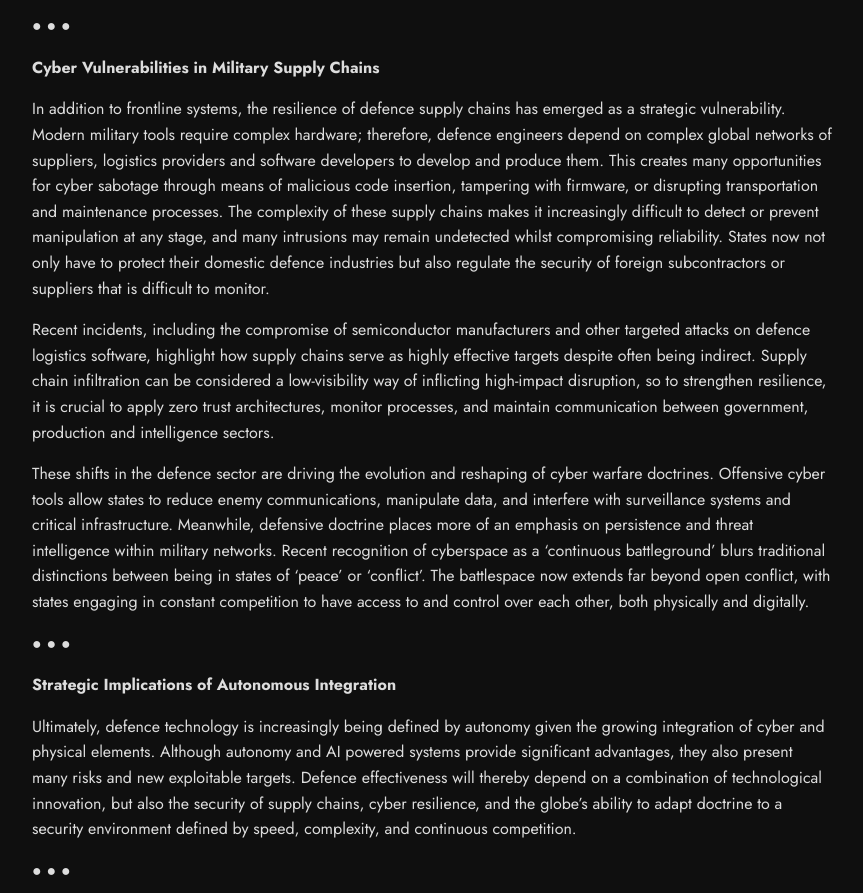
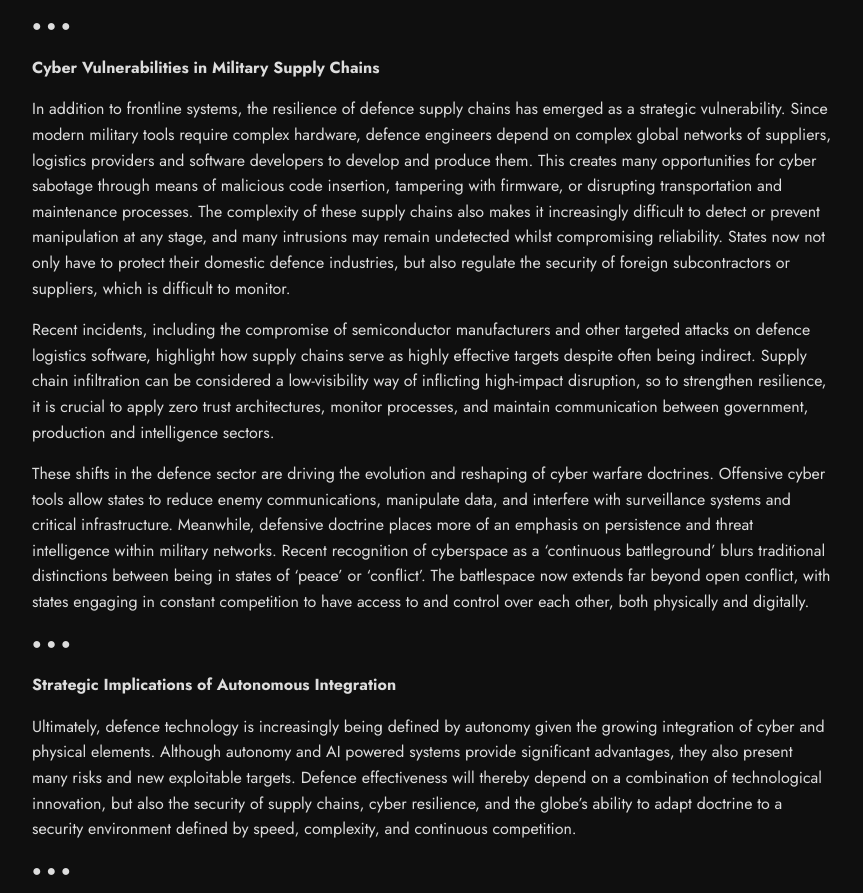
Before and after one commit to cdlayer8/articleone, a plain HTML site: page index.html in a window 1280 px wide. Shown: the part 1519-2412 px from the top of the page, without its empty margins (8-871 px from the left). Drawn offline with Linux system fonts and the light colour scheme.

Commit message:
edit grammar of one paragraph

```diff
--- a/index.html
+++ b/index.html
@@ -315,7 +315,7 @@
     <p>However, by integrating autonomy into combat and defence systems, both the frequency and potential impact of cyberattacks increase exponentially. Autonomous systems depend on software security, reliability and integrity, all of which can be targeted by adversaries often remotely. If a drone or an AI-enabled command system is compromised, there is a possibility that this could allow threat actors to redirect these technologies and derail strategic procedures or cause catastrophic destruction if escalated. With the expansion and integration of military defence tools, it is paramount that secure command-and-control links are prioritised.</p>
     <p>●   ●   ●</p>
       <p><strong>Cyber Vulnerabilities in Military Supply Chains</strong></p>
-    <p>In addition to frontline systems, the resilience of defence supply chains has emerged as a strategic vulnerability. Modern military tools require complex hardware; therefore, defence engineers depend on complex global networks of suppliers, logistics providers and software developers to develop and produce them. This creates many opportunities for cyber sabotage through means of malicious code insertion, tampering with firmware, or disrupting transportation and maintenance processes. The complexity of these supply chains makes it increasingly difficult to detect or prevent manipulation at any stage, and many intrusions may remain undetected whilst compromising reliability. States now not only have to protect their domestic defence industries but also regulate the security of foreign subcontractors or suppliers that is difficult to monitor.</p>
+    <p>In addition to frontline systems, the resilience of defence supply chains has emerged as a strategic vulnerability. Since modern military tools require complex hardware, defence engineers depend on complex global networks of suppliers, logistics providers and software developers to develop and produce them. This creates many opportunities for cyber sabotage through means of malicious code insertion, tampering with firmware, or disrupting transportation and maintenance processes. The complexity of these supply chains also makes it increasingly difficult to detect or prevent manipulation at any stage, and many intrusions may remain undetected whilst compromising reliability. States now not only have to protect their domestic defence industries, but also regulate the security of foreign subcontractors or suppliers, which is difficult to monitor.</p>
     <p>Recent incidents, including the compromise of semiconductor manufacturers and other targeted attacks on defence logistics software, highlight how supply chains serve as highly effective targets despite often being indirect. Supply chain infiltration can be considered a low-visibility way of inflicting high-impact disruption, so to strengthen resilience, it is crucial to apply zero trust architectures, monitor processes, and maintain communication between government, production and intelligence sectors.</p>
     <p>These shifts in the defence sector are driving the evolution and reshaping of cyber warfare doctrines. Offensive cyber tools allow states to reduce enemy communications, manipulate data, and interfere with surveillance systems and critical infrastructure. Meanwhile, defensive doctrine places more of an emphasis on persistence and threat intelligence within military networks. Recent recognition of cyberspace as a ‘continuous battleground’ blurs traditional distinctions between being in states of ‘peace’ or ‘conflict’. The battlespace now extends far beyond open conflict, with states engaging in constant competition to have access to and control over each other, both physically and digitally.</p>
     <p>●   ●   ●</p>
```
